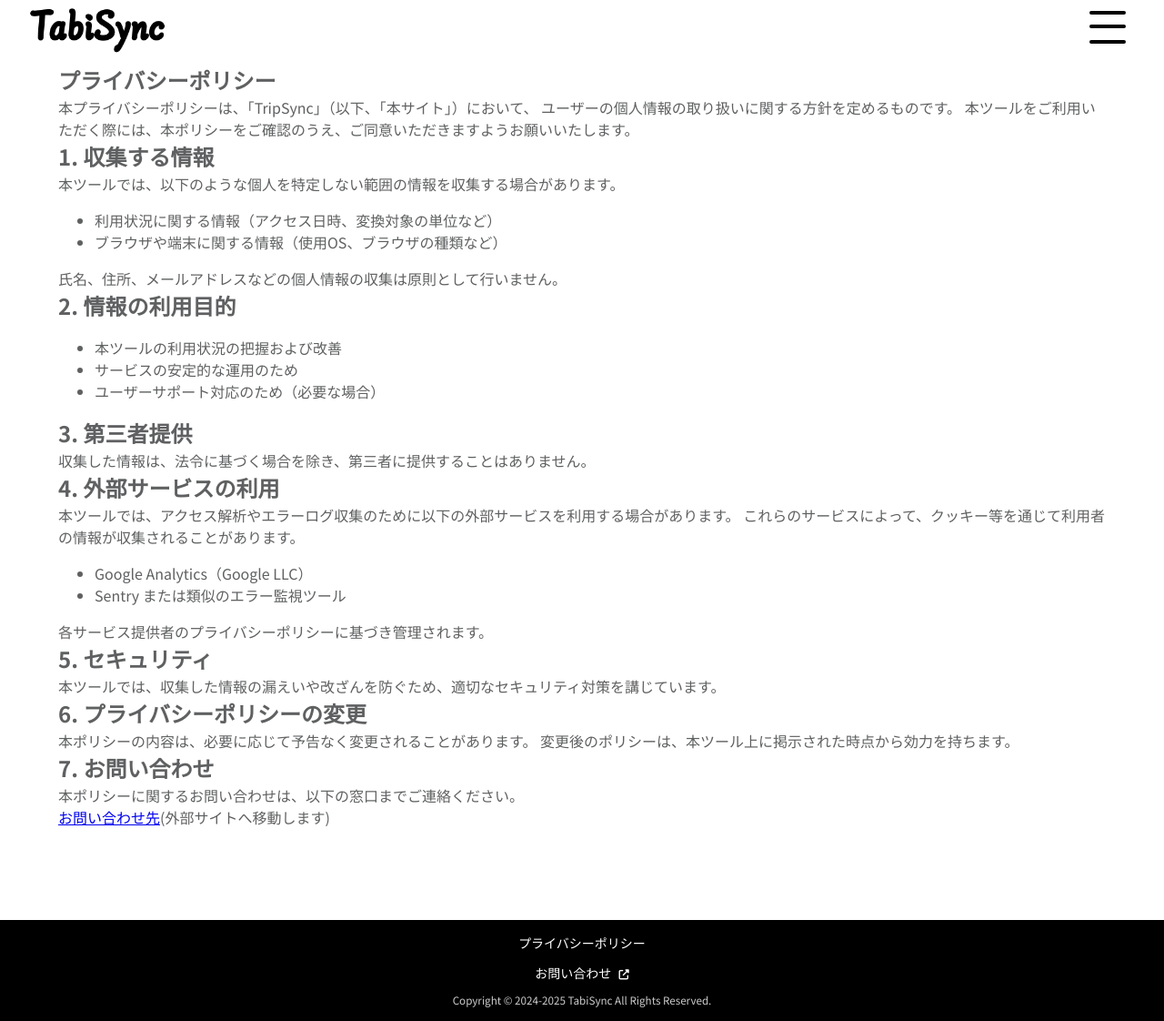
After one commit to naga-T28/tabisync, a Django app: page /privacy_policy/ in a window 1280 px wide. The commit adds this page. Shown: the whole page at 91% size. Run offline with Django 4.2, Linux system fonts and the light colour scheme.

Commit message:
[update] : プライバシーポリシーと利用規約の追加

```diff
--- a/project_tabisync/project_tabisync/settings.py
+++ b/project_tabisync/project_tabisync/settings.py
@@ -11,6 +11,7 @@ https://docs.djangoproject.com/en/4.2/ref/settings/
 """
 
 from pathlib import Path
+import os
 
 # Build paths inside the project like this: BASE_DIR / 'subdir'.
 BASE_DIR = Path(__file__).resolve().parent.parent
@@ -28,7 +29,7 @@ SECRET_KEY = '[REVOKED_DJANGO_SECRET_KEY]'
 # SECURITY WARNING: don't run with debug turned on in production!
 DEBUG = True
 
-ALLOWED_HOSTS = []
+ALLOWED_HOSTS = ['192.168.0.193']
 
 
 # Application definition
@@ -58,7 +59,7 @@ ROOT_URLCONF = 'project_tabisync.urls'
 TEMPLATES = [
     {
         'BACKEND': 'django.template.backends.django.DjangoTemplates',
-        'DIRS': [],
+        'DIRS': [os.path.join(BASE_DIR, "templates")], #add_2025.06.07
         'APP_DIRS': True,
         'OPTIONS': {
             'context_processors': [
--- a/project_tabisync/project_tabisync/urls.py
+++ b/project_tabisync/project_tabisync/urls.py
@@ -15,8 +15,9 @@ Including another URLconf
     2. Add a URL to urlpatterns:  path('blog/', include('blog.urls'))
 """
 from django.contrib import admin
-from django.urls import path
+from django.urls import path, include
 
 urlpatterns = [
     path('admin/', admin.site.urls),
+    path("", include("tabisync.urls")),
 ]
--- a/project_tabisync/static/css/style.css
+++ b/project_tabisync/static/css/style.css
@@ -0,0 +1,254 @@
+* {
+    box-sizing: border-box;
+}
+body, html {
+    overflow-x: hidden;
+    max-width: 100%;
+    height: 100%;
+    font-family: "Noto Sans JP", sans-serif;
+    font-optical-sizing: auto;
+    font-weight: 400;
+    font-style: normal;
+    scroll-behavior: smooth;
+    color:rgb(95,96,97);
+    margin: 0;
+    padding: 0;
+}
+body {
+  display: flex;
+  flex-direction: column;
+  min-height: 100vh;
+}
+.page-main {
+  flex: 1;  /* メイン部分が残りの高さを取る */
+  margin-top: 70px; /* ヘッダーの高さ分だけ下げる */
+  margin-bottom: 100px;
+}
+article.user-agreement,
+article.privacy-policy {
+    width: 90%;
+    margin-left: auto;
+    margin-right: auto;
+}
+/*----------------------------------------
+  ヘッダーの設定
+----------------------------------------*/
+.page-header{
+    width: 100%;
+    height: auto;
+    background-color: #ffffff;
+    position: fixed;  /* 固定位置 */
+    top: 0;           /* 画面上部に配置 */
+    left: 0;          /* 左端に配置 */
+    width: 100%;      /* 横幅を画面いっぱいに */
+    z-index: 1000;
+}
+.header-logo a{
+    text-decoration: none;
+    color: #000000;
+    font-size: 1.5rem;
+}
+.logo-image{
+  width: 150px; /* ロゴの幅を調整 */
+  height: auto; /* 高さは自動調整 */
+}
+.header-wrapper{
+    width:95%;
+    display: flex;
+    justify-content: space-between;
+    align-items: center;
+    margin: 0 auto;
+}
+/*----------------------------------------
+  ハンバーガーメニュー
+----------------------------------------*/
+.btn-trigger {
+    position: relative;
+    width: 40px;
+    height: 36px;
+    cursor: pointer;
+    display: inline-block;
+    box-sizing: border-box;
+    padding: 6px;     /* 内側に余白を追加 */
+    margin: 5px 10px;
+  }
+.btn-trigger span {
+    position: absolute;
+    left: 0;
+    width: 100%;
+    height: 4px;
+    background-color: #000000;
+    border-radius: 4px;
+    transition: all .5s;
+    box-sizing: border-box;
+  }
+.btn-trigger span:nth-of-type(1) {
+    top: 0;
+  }
+.btn-trigger span:nth-of-type(2) {
+    top: 15px;
+  }
+.btn-trigger span:nth-of-type(3) {
+    bottom: 0;
+  }
+/* バツ印 */
+#btn08.active span:nth-of-type(1) {
+    transform: translateY(17px) rotate(-315deg);
+  }
+#btn08.active span:nth-of-type(2) {
+    opacity: 0;
+  }
+#btn08.active span:nth-of-type(3) {
+    transform: translateY(-17px) rotate(315deg);
+  }
+
+/* メニュー本体（初期状態） */
+.header-nav-wrapper {
+    position: absolute;
+    top: 60px;
+    left: 0;
+    right: 0;
+    background: rgba(255, 255, 255, 0.8);
+    backdrop-filter: blur(8px);
+    opacity: 0;
+    transform: translateY(-20px);
+    pointer-events: none;
+    transition: all 0.4s ease;
+    padding: 1rem;
+    border-bottom: 1px solid #ccc;
+    z-index: 50;
+    justify-content: center;
+  }
+
+/* メニュー表示時 */
+.header-nav-item {
+  position: relative;
+  padding: 0;
+}
+
+.header-nav-wrapper.active {
+    opacity: 1;
+    transform: translateY(0);
+    pointer-events: auto;
+  }
+
+  .header-nav {
+    display: flex;
+    flex-direction: column;
+    gap: 0;
+    text-align: left;
+    list-style: none;
+    align-items: flex-start; /* 左寄せに変更 */
+    width: 100%;
+}
+
+.header-nav-item {
+    width: 100%;
+    padding: 12px 0;
+    border-bottom: 1px dashed #999; /* 点線の区切り */
+}
+
+.header-nav-item:last-child {
+    border-bottom: none; /* 最後のアイテムは区切りを消す */
+}
+
+.header-nav-item a {
+    text-decoration: none;
+    font-size: 1.2rem;
+    font-weight: 600;
+    color: #333;
+    display: block;
+    width: 100%;
+    padding-left: 8px;
+}
+
+/*----------------------------------------
+  フッターの設定
+----------------------------------------*/
+  /*フッターのスタイル*/
+  footer {
+    background-color: #000000;
+    color: #ffffff;
+    padding: 15px 10px;
+    text-align: center;
+    font-size: 14px;
+}
+
+footer ul {
+    list-style: none;
+    padding: 0;
+    margin: 0 0 10px 0;
+    display: flex;
+    flex-direction: column;   /* スマホは縦並び */
+    gap: 12px;
+    align-items: center;
+}
+
+footer ul li a.footer-content {
+    color: #ffffff;
+    text-decoration: none;
+    transition: color 0.3s ease;
+    font-weight: 500;
+}
+
+footer ul li a.footer-content:hover {
+    color: #80caff; /* ホバー時アクセントカラー */
+}
+
+footer ul li a.footer-content i.fas.fa-external-link-alt {
+    margin-left: 5px;
+    font-size: 0.8em;
+    vertical-align: middle;
+}
+
+footer small {
+    display: block;
+    margin-top: 8px;
+    color: #cccccc;
+}
+
+/*----------------------------------------
+  メインビジュアル
+----------------------------------------*/
+.main-visual {
+    width: 100%;
+    height: 600px;
+    background-image: url("../img/main-visu.jpg");
+    background-size: cover;
+    background-position: center;
+    display: flex;
+    justify-content: center;
+    align-items: flex-start;
+    text-align: center;
+    padding-top: 150px;
+}
+.main-visual-wrapper {
+    width: 80%;
+    display: flex;
+    flex-direction: column;
+    justify-content: center;
+    align-items: center;
+}
+
+/* タイトル・サブタイトルの装飾 */
+.main-visual-subtitle {
+    font-weight: 400;
+    color: #ffffff;
+    text-shadow: 1px 1px 3px rgba(0, 0, 0, 0.5);
+}
+.main-visual-btn {
+    margin-top: 20px;
+    width: 90%;
+    font-size: 20px;
+    text-decoration: none;
+    background-color: rgba(255, 255, 255, 0.4);
+    color: #ffffff; /* 背景が透けるので文字は白などにするのが一般的 */
+    background-color: transparent; /* 背景色を透明に */
+    border: 2px solid #ffffff;/* 透明にすると境界が見えづらいため枠線追加推奨 */
+    border-radius: 100vh;
+    padding: 8px 16px;
+    transition: all 0.3s ease;
+}
+.main-visual-btn:hover {
+    background-color: rgba(255, 255, 255, 0.4); /* ホバーで少し白っぽく */
+}
--- /dev/null
+++ b/project_tabisync/tabisync/urls.py
@@ -0,0 +1,11 @@
+from django.urls import path
+from . import views
+
+app_name = "tabisync"
+
+urlpatterns = [
+    path("", views.HomeView.as_view(), name="home"),#ホーム画面のパス
+    path('create/', views.CreateView.as_view(), name='create'),
+    path('user_agreement/', views.UserAgreementView.as_view(), name='user_agreement'),
+    path('privacy_policy/', views.PrivacyPolicyView.as_view(), name='privacy_policy'),
+]
--- a/project_tabisync/tabisync/views.py
+++ b/project_tabisync/tabisync/views.py
@@ -1,3 +1,30 @@
 from django.shortcuts import render
+from django.views.generic import TemplateView #add_2025.06.07
 
-# Create your views here.
+# ホーム画面を表示するビュー
+class HomeView(TemplateView):
+    template_name = "home.html"
+    def get_context_data(self, **kwargs):
+        context = super().get_context_data(**kwargs)
+        return context
+# 利用規約
+class UserAgreementView(TemplateView):
+    template_name = "user_agreement.html"
+
+    def get_context_data(self, **kwargs):
+        context = super().get_context_data(**kwargs)
+        return context
+# プライバシーポリシー
+class PrivacyPolicyView(TemplateView):
+    template_name = "privacy_policy.html"
+
+    def get_context_data(self, **kwargs):
+        context = super().get_context_data(**kwargs)
+        return context
+
+class CreateView(TemplateView):
+    template_name = "create.html"
+
+    def get_context_data(self, **kwargs):
+        context = super().get_context_data(**kwargs)
+        return context
--- /dev/null
+++ b/project_tabisync/templates/base.html
@@ -0,0 +1,58 @@
+{% load static %}
+<!DOCTYPE html>
+<html lang="ja">
+    <head>
+        <meta charset="UTF-8">
+        <title>TabiSync</title>
+        <meta name="description" content="無料・登録不要で旅行のしおりを作成共有できるサイトです。">
+        <meta name="viewport" content="width=device-width, initial-scale=1.0">
+        <!-- Font Awesome CDN (最新版) -->
+        <link rel="stylesheet" href="https://cdnjs.cloudflare.com/ajax/libs/font-awesome/6.4.0/css/all.min.css">
+        <!---ファビコン-->
+        <link rel="icon" href="images/favicon.png" type="image/png">
+        <!---Googleフォント-->
+        <link rel="stylesheet" href="https://fonts.googleapis.com/css2?family=Source+Sans+Pro:wght@400;600;700&display=swap">
+        <link rel="preconnect" href="https://fonts.googleapis.com">
+        <link rel="preconnect" href="https://fonts.gstatic.com" crossorigin>
+        <link href="https://fonts.googleapis.com/css2?family=Noto+Sans+JP:wght@100..900&display=swap" rel="stylesheet">
+        <!---リセットcsss-->
+        <link rel="stylesheet" href="{% static 'css/reset.css'%}">
+        <!--オリジナルCSS-->
+        <link rel="stylesheet" href="{% static 'css/style.css'%}">
+    </head>
+    <body>
+        <header class="page-header">
+            <div class="header-wrapper">
+                <div class="header-logo">
+                    <a href="{% url 'tabisync:home' %}">
+                        <img src="{% static 'img/logo_2.png' %}" alt="TabiSyncロゴ" class="logo-image">
+                    </a>
+                </div>
+                <!-- ハンバーガーアイコン -->
+                <div id="btn08" class="btn-trigger">
+                    <span></span>
+                    <span></span>
+                    <span></span>
+                </div>
+                <nav class="header-nav-wrapper" id="nav-menu">
+                    <ul class="header-nav">
+                        <li class="header-nav-item"><a href="{% url 'tabisync:user_agreement' %}">利用規約</a></li>
+                        <li class="header-nav-item"><a href="{% url 'tabisync:privacy_policy' %}">プライバシーポリシー</a></li>
+                    </ul>
+                </nav>
+            </div>
+        </header>
+
+        {% block contents %}
+        {% endblock %}
+
+        <footer>
+            <ul>
+                <li><a class="footer-content" href="{% url 'tabisync:privacy_policy' %}">プライバシーポリシー</a></li>
+                <li><a class="footer-content" href="https://www.naga-t.jp/contact/">お問い合わせ <i class="fas fa-external-link-alt"></i></a></li>
+            </ul>
+            <small>Copyright &copy; 2024-2025 TabiSync All Rights Reserved.</small>
+        </footer>
+        <script src="{% static 'js/menu.js' %}"></script>
+    </body>
+</html>
--- /dev/null
+++ b/project_tabisync/templates/privacy_policy.html
@@ -0,0 +1,72 @@
+{% extends "base.html" %}
+{% block title %}ホーム{% endblock %}
+
+{% block contents %}
+<main class="page-main">
+    <article class="privacy-policy">
+        <h1>プライバシーポリシー</h1>
+
+        <p>
+            本プライバシーポリシーは、「TripSync」（以下、「本サイト」）において、
+            ユーザーの個人情報の取り扱いに関する方針を定めるものです。
+            本ツールをご利用いただく際には、本ポリシーをご確認のうえ、ご同意いただきますようお願いいたします。
+        </p>
+
+        <h2>1. 収集する情報</h2>
+        <p>
+            本ツールでは、以下のような個人を特定しない範囲の情報を収集する場合があります。
+        </p>
+        <ul>
+            <li>利用状況に関する情報（アクセス日時、変換対象の単位など）</li>
+            <li>ブラウザや端末に関する情報（使用OS、ブラウザの種類など）</li>
+        </ul>
+        <p>
+            氏名、住所、メールアドレスなどの個人情報の収集は原則として行いません。
+        </p>
+
+        <h2>2. 情報の利用目的</h2>
+        <ul>
+            <li>本ツールの利用状況の把握および改善</li>
+            <li>サービスの安定的な運用のため</li>
+            <li>ユーザーサポート対応のため（必要な場合）</li>
+        </ul>
+
+        <h2>3. 第三者提供</h2>
+        <p>
+            収集した情報は、法令に基づく場合を除き、第三者に提供することはありません。
+        </p>
+
+        <h2>4. 外部サービスの利用</h2>
+        <p>
+            本ツールでは、アクセス解析やエラーログ収集のために以下の外部サービスを利用する場合があります。
+            これらのサービスによって、クッキー等を通じて利用者の情報が収集されることがあります。
+        </p>
+        <ul>
+            <li>Google Analytics（Google LLC）</li>
+            <li>Sentry または類似のエラー監視ツール</li>
+        </ul>
+        <p>
+            各サービス提供者のプライバシーポリシーに基づき管理されます。
+        </p>
+
+        <h2>5. セキュリティ</h2>
+        <p>
+            本ツールでは、収集した情報の漏えいや改ざんを防ぐため、適切なセキュリティ対策を講じています。
+        </p>
+
+        <h2>6. プライバシーポリシーの変更</h2>
+        <p>
+            本ポリシーの内容は、必要に応じて予告なく変更されることがあります。
+            変更後のポリシーは、本ツール上に掲示された時点から効力を持ちます。
+        </p>
+
+        <h2>7. お問い合わせ</h2>
+        <p>
+            本ポリシーに関するお問い合わせは、以下の窓口までご連絡ください。
+        </p>
+        <p>
+            <a href="https://www.naga-t.jp/contact/">お問い合わせ先</a>(外部サイトへ移動します)
+        </p>
+    </article>
+</main>
+{% endblock %}
```
Also changed, not shown: project_tabisync/static/js/menu.js (added, +67 -0 lines), project_tabisync/tabisync/forms.py (added, +29 -0 lines), project_tabisync/templates/create.html (added, +47 -0 lines), project_tabisync/templates/home.html (+12 -24 lines), project_tabisync/templates/user_agreement.html (added, +12 -0 lines), project_tabisync/static/img/logo.png (added), project_tabisync/static/img/logo_2.png (added), project_tabisync/static/img/main-visu.jpg (added), project_tabisync/static/img/tabisync-main.jpg (added), 1 other file.
